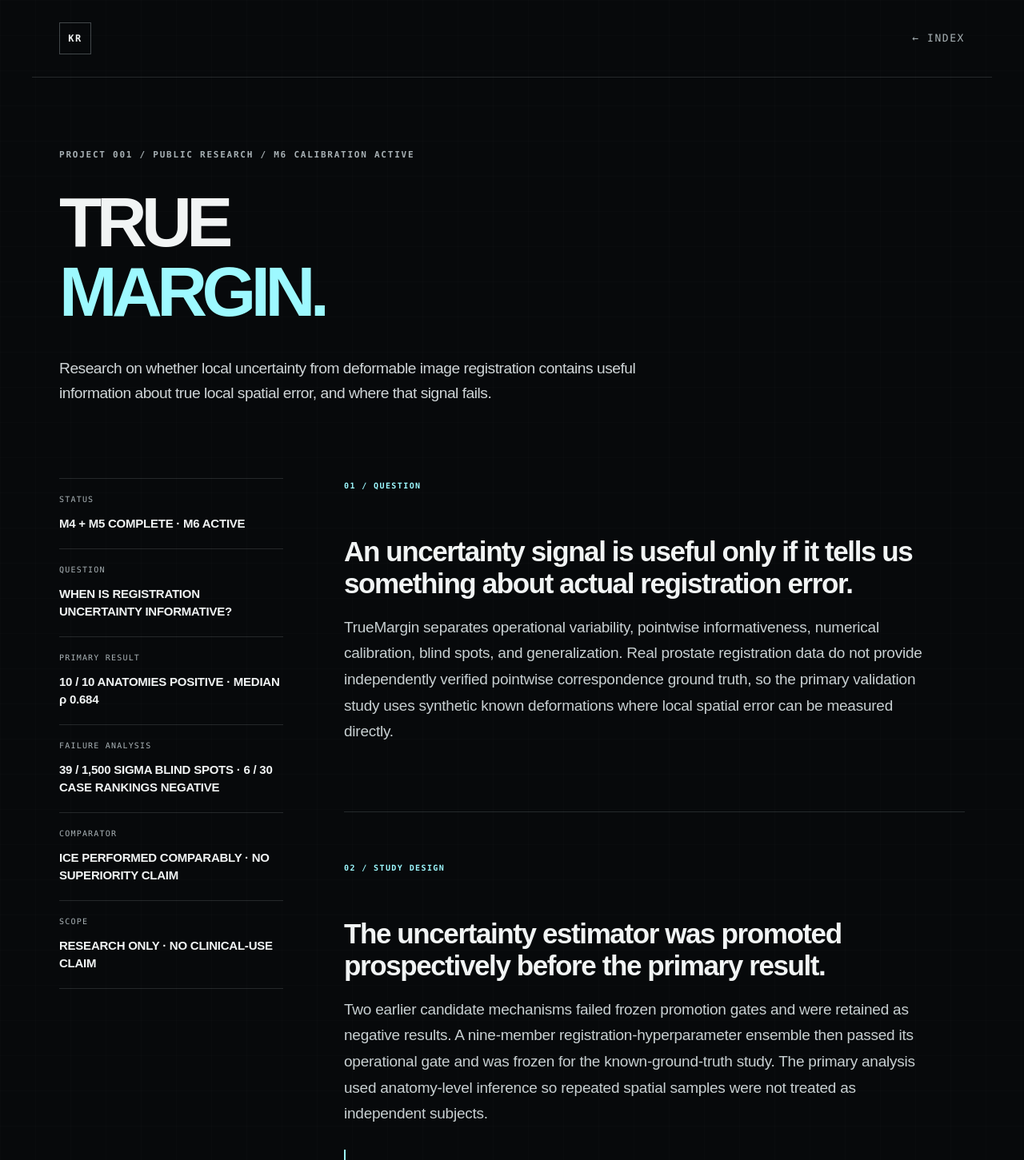
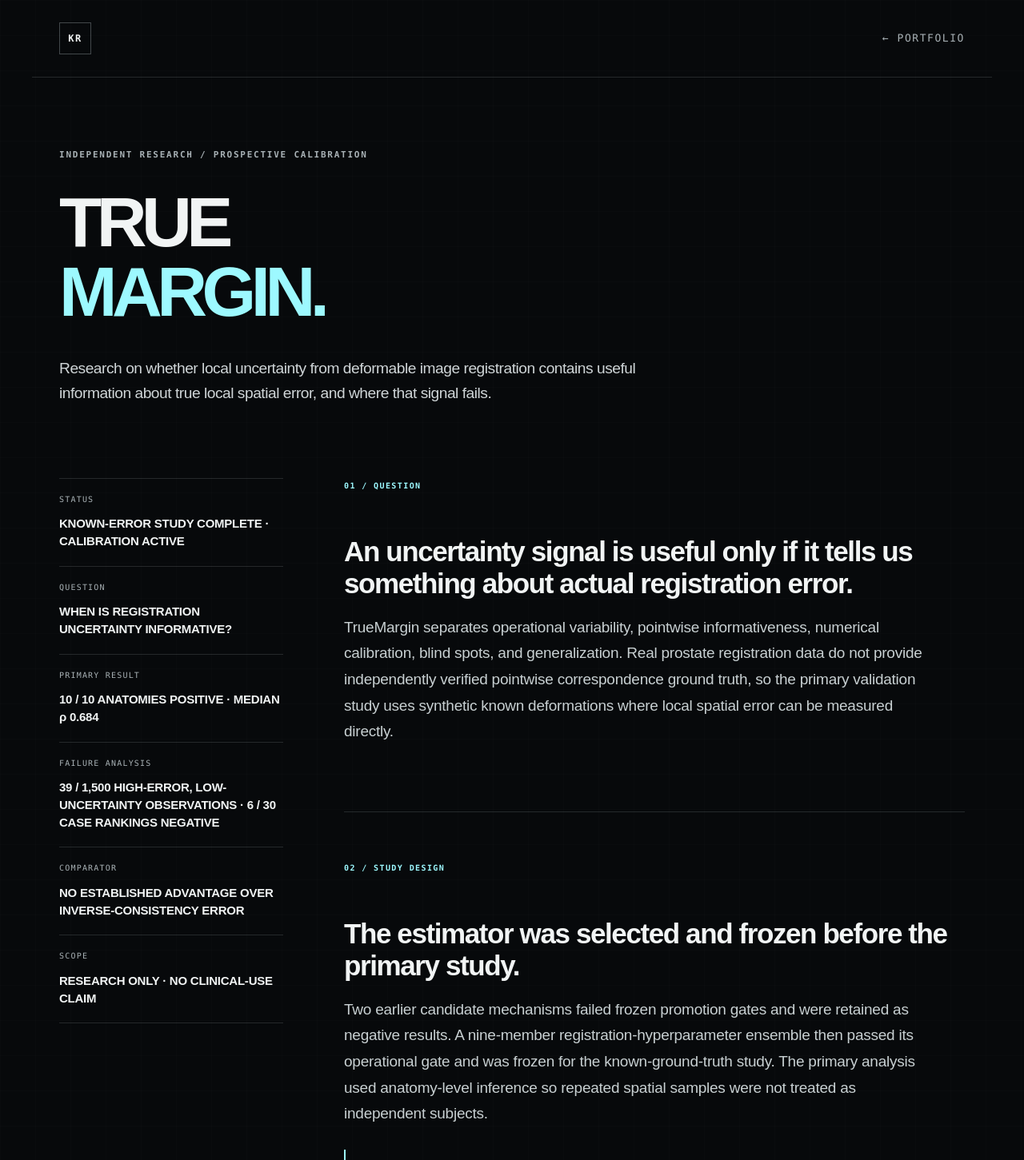
Before and after one commit to Kushrishi/kushrishi.com, a Next.js app: page /research/truemargin in a window 1280 px wide. Shown: the top 1451 px of the page at 80% size. Built offline with nearby package versions, Linux system fonts and the light colour scheme.

Commit message:
Clarify public portfolio evidence: app/research/truemargin/page.tsx

```diff
--- a/app/research/truemargin/page.tsx
+++ b/app/research/truemargin/page.tsx
@@ -29,11 +29,11 @@ export default function TrueMarginPage() {
     <main className="research-page">
       <header className="site-header compact-header">
         <Link className="wordmark" href="/" prefetch={false}>KR</Link>
-        <Link className="back-link" href="/" prefetch={false}>← Index</Link>
+        <Link className="back-link" href="/" prefetch={false}>← Portfolio</Link>
       </header>
 
       <section className="research-hero-page">
-        <div className="section-label">PROJECT 001 / PUBLIC RESEARCH / M6 CALIBRATION ACTIVE</div>
+        <div className="section-label">INDEPENDENT RESEARCH / PROSPECTIVE CALIBRATION</div>
         <h1>
           TRUE
           <br />
@@ -47,11 +47,11 @@ export default function TrueMarginPage() {
 
       <section className="research-body">
         <aside className="research-sidebar">
-          <div><span>STATUS</span><strong>M4 + M5 COMPLETE · M6 ACTIVE</strong></div>
+          <div><span>STATUS</span><strong>KNOWN-ERROR STUDY COMPLETE · CALIBRATION ACTIVE</strong></div>
           <div><span>QUESTION</span><strong>WHEN IS REGISTRATION UNCERTAINTY INFORMATIVE?</strong></div>
           <div><span>PRIMARY RESULT</span><strong>10 / 10 ANATOMIES POSITIVE · MEDIAN ρ 0.684</strong></div>
-          <div><span>FAILURE ANALYSIS</span><strong>39 / 1,500 SIGMA BLIND SPOTS · 6 / 30 CASE RANKINGS NEGATIVE</strong></div>
-          <div><span>COMPARATOR</span><strong>ICE PERFORMED COMPARABLY · NO SUPERIORITY CLAIM</strong></div>
+          <div><span>FAILURE ANALYSIS</span><strong>39 / 1,500 HIGH-ERROR, LOW-UNCERTAINTY OBSERVATIONS · 6 / 30 CASE RANKINGS NEGATIVE</strong></div>
+          <div><span>COMPARATOR</span><strong>NO ESTABLISHED ADVANTAGE OVER INVERSE-CONSISTENCY ERROR</strong></div>
           <div><span>SCOPE</span><strong>RESEARCH ONLY · NO CLINICAL-USE CLAIM</strong></div>
         </aside>
 
@@ -70,7 +70,7 @@ export default function TrueMarginPage() {
 
           <section className="research-block" id="design">
             <div className="research-block-index">02 / STUDY DESIGN</div>
-            <h2>The uncertainty estimator was promoted prospectively before the primary result.</h2>
+            <h2>The estimator was selected and frozen before the primary study.</h2>
             <p>
               Two earlier candidate mechanisms failed frozen promotion gates and were retained as
               negative results. A nine-member registration-hyperparameter ensemble then passed its
@@ -87,7 +87,7 @@ export default function TrueMarginPage() {
             <div className="research-block-index">03 / PRIMARY RESULT</div>
             <h2>The frozen uncertainty signal carried substantial local rank information about true spatial error.</h2>
             <div className="experiment-panel">
-              <div className="experiment-head"><span>M4 KNOWN-GT</span><strong>COMPLETE</strong></div>
+              <div className="experiment-head"><span>KNOWN-ERROR STUDY</span><strong>COMPLETE</strong></div>
               <div className="experiment-row"><span>CASES</span><b>30 / 30 complete · 10 anatomies</b></div>
               <div className="experiment-row"><span>ANATOMY ASSOCIATIONS</span><b>10 / 10 positive</b></div>
               <div className="experiment-row"><span>MEDIAN SPEARMAN</span><b>0.6841</b></div>
@@ -121,7 +121,7 @@ export default function TrueMarginPage() {
 
           <section className="research-block" id="current">
             <div className="research-block-index">05 / CURRENT MILESTONE</div>
-            <h2>M6 asks whether rank information can be converted into honest numerical error bounds.</h2>
+            <h2>The next study tests whether uncertainty can yield reliable numerical error bounds.</h2>
             <p>
               M6 is an active prospective calibration study with a frozen source-stratified split:
               30 calibration anatomies and 30 sealed evaluation anatomies. Source-specific
@@ -135,8 +135,7 @@ export default function TrueMarginPage() {
             <div className="research-block-index">06 / SCOPE + CODE</div>
             <h2>The evidence is public and the claims remain narrow.</h2>
             <p>
-              TrueMargin currently supports a positive but heterogeneous pointwise rank-
-              informativeness result for one frozen estimator in one controlled known-deformation
+              TrueMargin currently supports a positive but heterogeneous local rank-information result for one frozen estimator in one controlled known-deformation
               study. It does not currently establish numerical calibration, superiority over ICE,
               external generalization, clinical usefulness, or a completed publication.
             </p>
```
